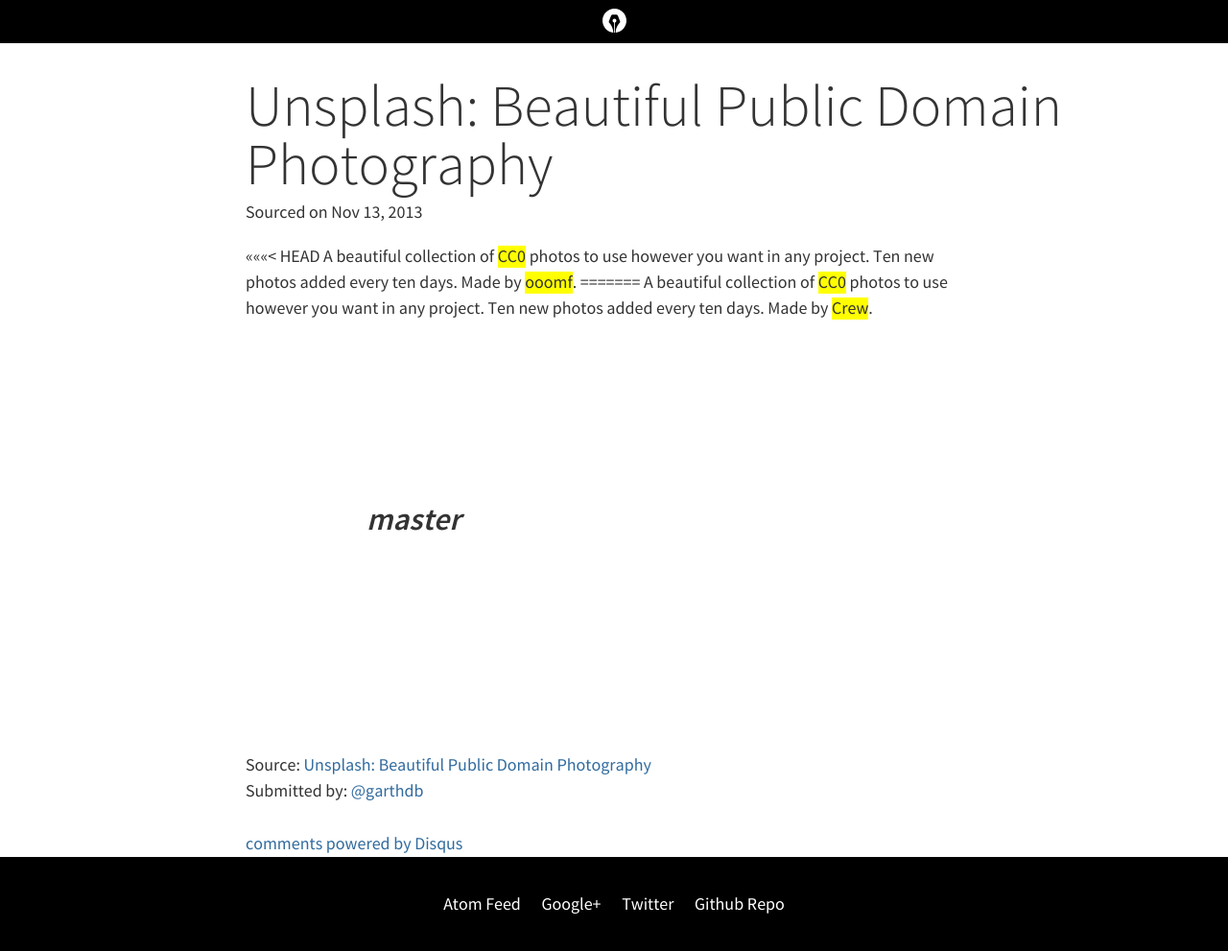
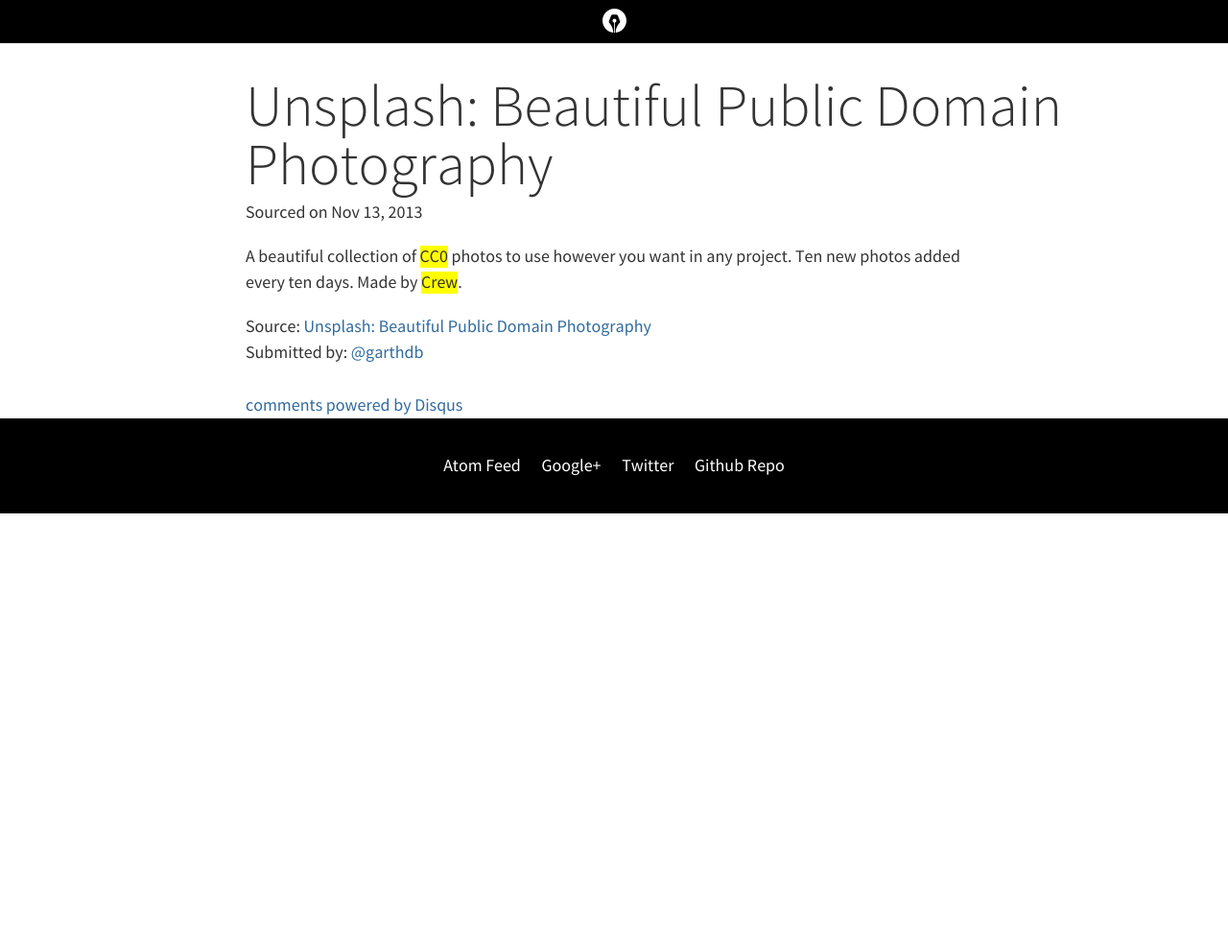
Before and after one commit to DesignOpen/designopen.github.io, a Jekyll site: the page built from resourced/_posts/2013-11-13-unsplash-beautiful-public-domain-photography.md, in a window 1280 px wide and 992 px high. Shown: the whole window at 96% size. Built offline with Jekyll 4.4.1, drawn with Linux system fonts in a browser that asks for light colours; comment, search, counter and statistics services are not loaded.

Commit message:
fixed links

```diff
--- a/resourced/_posts/2013-11-13-unsplash-beautiful-public-domain-photography.md
+++ b/resourced/_posts/2013-11-13-unsplash-beautiful-public-domain-photography.md
@@ -8,8 +8,4 @@
 posted_date: 2013-11-13
 ---
 
-<<<<<<< HEAD
-A beautiful collection of [CC0](http://creativecommons.org/choose/zero/) photos to use however you want in any project.  Ten new photos added every ten days.  Made by [ooomf](http://unsplash.com/ooomf).
-=======
 A beautiful collection of [CC0](http://creativecommons.org/choose/zero/) photos to use however you want in any project.  Ten new photos added every ten days.  Made by [Crew](https://pickcrew.com/).
->>>>>>> master
```
Also changed, not shown: resourced/_posts/2013-09-25-uk-goverment-redesign.md (+0 -4 lines).
